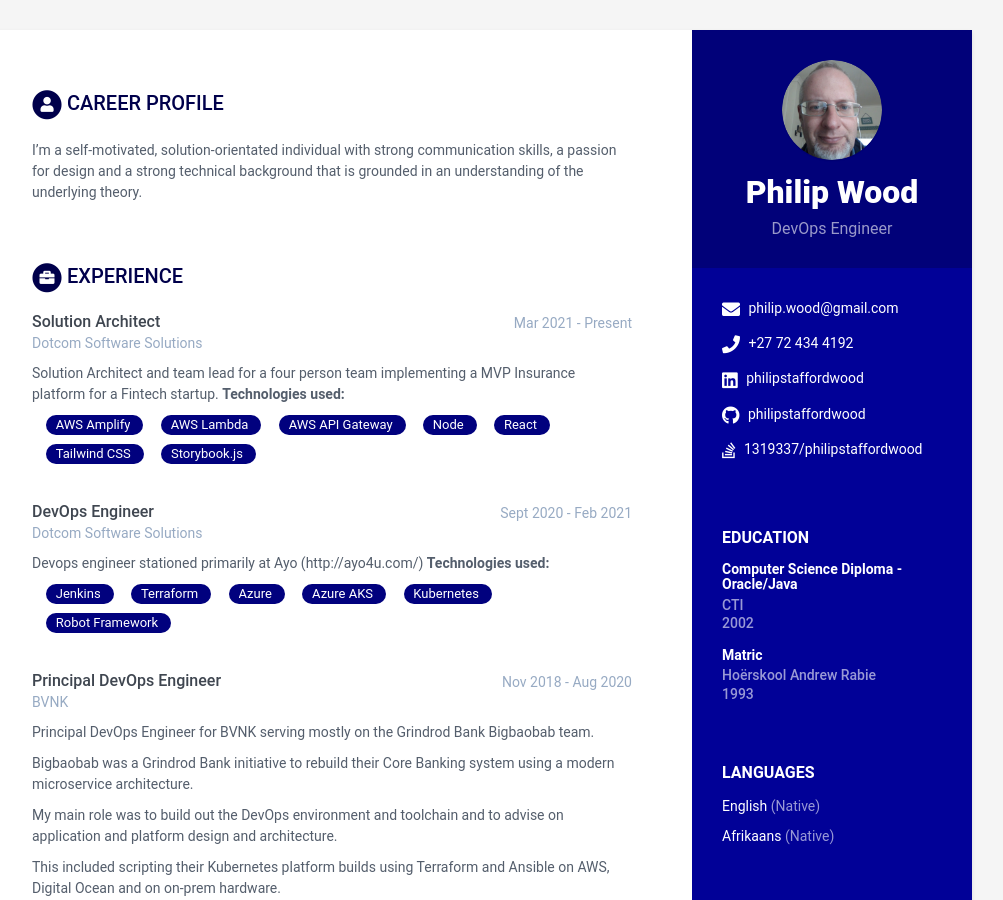
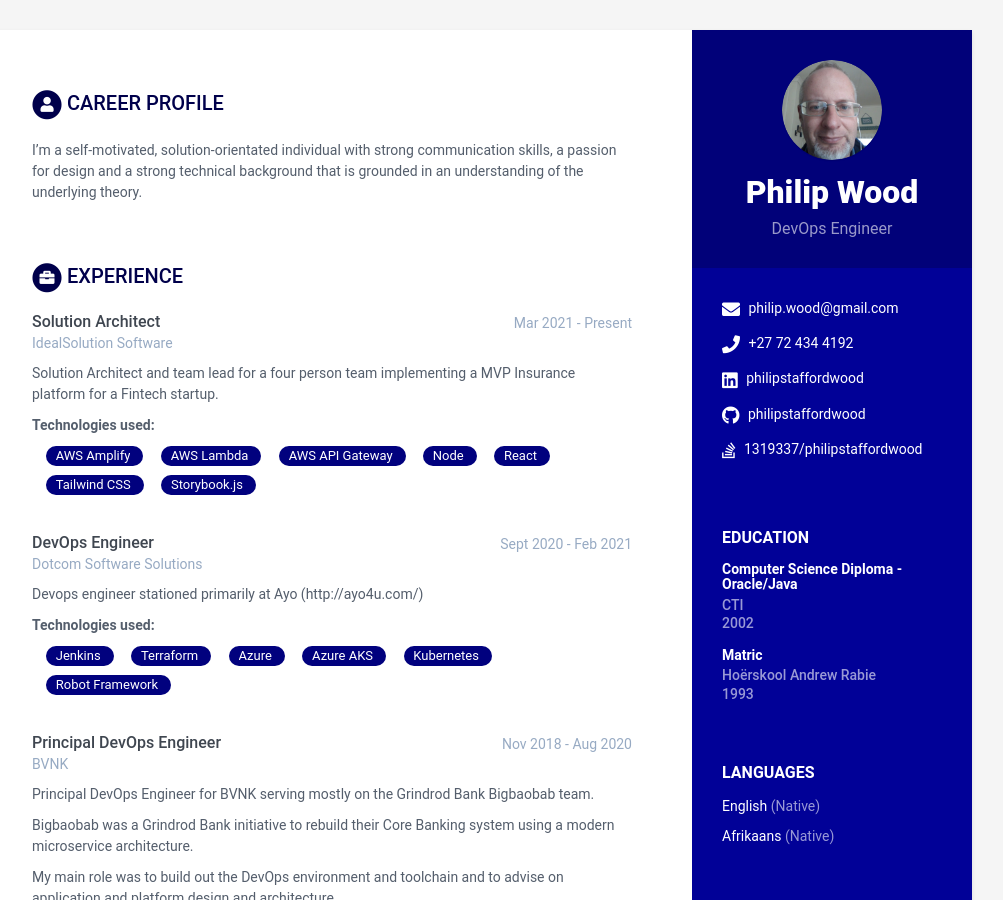
Before and after one commit to philipstaffordwood/philipstaffordwood-cv, a Jekyll site: the page built from index.html, in a window 1280 px wide and 900 px high. Shown: the whole window, without its empty margins (168-1171 px from the left). Built offline with Jekyll 4.4.1, drawn with Linux system fonts in a browser that asks for light colours.

Commit message:
fix Idealsolution heading

```diff
--- a/_data/data.yml
+++ b/_data/data.yml
@@ -54,9 +54,10 @@ education:
 experiences:
     - role: Solution Architect
       time: Mar 2021 - Present
-      company: Dotcom Software Solutions
+      company: IdealSolution Software
       details: |
         Solution Architect and team lead for a four person team implementing a MVP Insurance platform for a Fintech startup.
+
          **Technologies used:**
         <div class="tagcloud06">
           <ul>
@@ -74,6 +75,7 @@ experiences:
       company: Dotcom Software Solutions
       details: |
         Devops engineer stationed primarily at Ayo (http://ayo4u.com/)
+
         **Technologies used:**
         <div class="tagcloud06">
           <ul>
```
